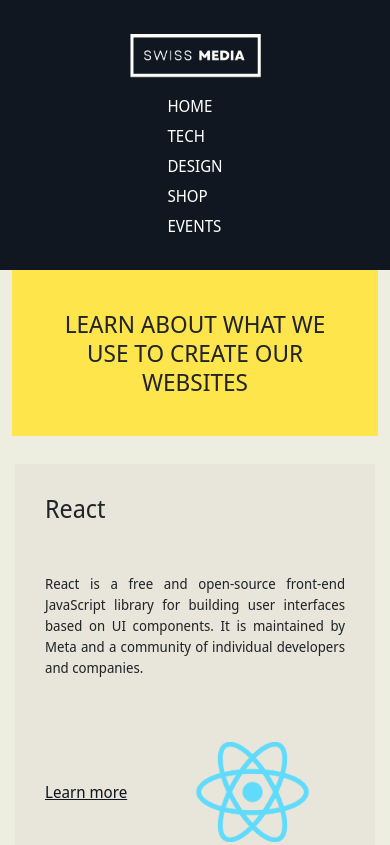
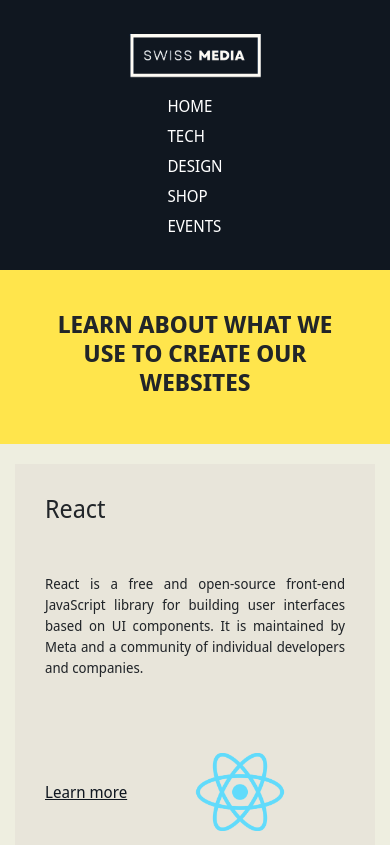
Before and after one commit to riboldicamila/swissmedia-basic-html-saas, a plain HTML site: page pages/technologies.html in a window 390 px wide. Shown: the top 845 px of the page. Drawn offline with nearby package versions, Linux system fonts and the light colour scheme.

Commit message:
-fix tech cards

```diff
--- a/pages/technologies.html
+++ b/pages/technologies.html
@@ -51,7 +51,7 @@
 
     <div class="container-fluid">
       <div class="row">
-        <div class="col">
+        <div class="col" id="tech-title-col">
           <h1 class="title animate__animated animate__slideInLeft">
             Learn about what we use to create our websites
           </h1>
@@ -307,7 +307,7 @@
 
     <!--Footer -->
     <footer>
-      <div class="footer-container">
+      <div class="footer-container" id="tech-footer">
         <p>Copyright &copy; 2023</p>
 
         <div class="footer-nav">
--- a/styles/style.css
+++ b/styles/style.css
@@ -25,6 +25,7 @@
   text-transform: uppercase;
   text-align: center;
   background-color: #ffe54c;
+  font-weight: 600;
 }
 
 a {
@@ -215,6 +216,15 @@
 
 .tech-card img:hover {
   transform: scale(1.02);
+}
+
+#tech-title-col {
+  margin: 0;
+  background-color: #ffe54c;
+}
+
+#tech-footer {
+  margin-top: 50px;
 }
 
 /*....*/
@@ -543,6 +553,13 @@
   }
 }
 
+@media (max-width: 450px) {
+  .tech-card img {
+    width: 90px;
+    object-fit: contain;
+  }
+}
+
 @media (max-width: 390px) {
   .footer-nav ul {
     display: flex;
```
